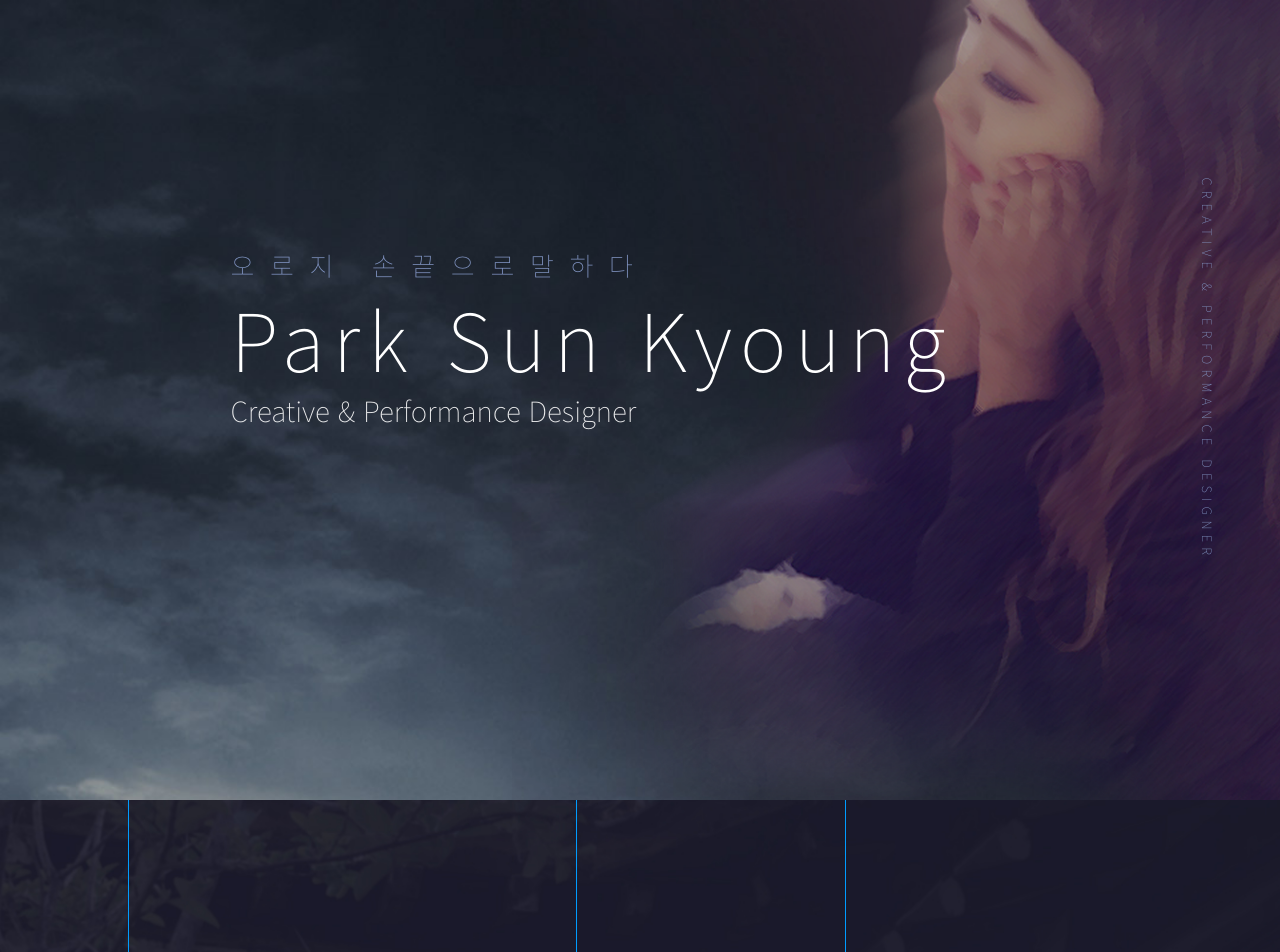
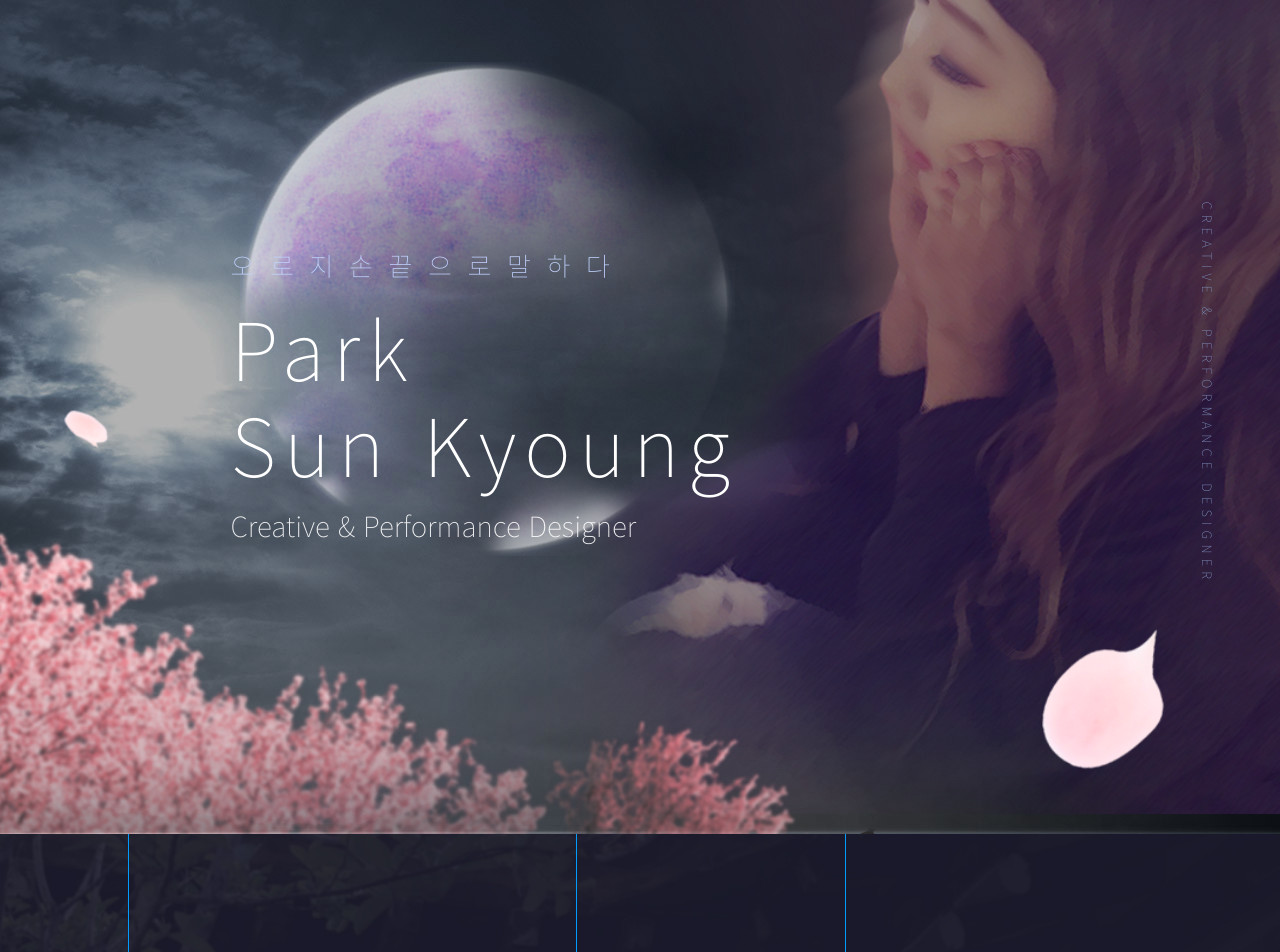
Before and after one commit to mozzidalgom/portfolio, a plain HTML site: page index.html in a window 1280 px wide. Shown: the top 952 px of the page. Drawn offline with Linux system fonts and the light colour scheme; a web font is replaced by a local one.

Commit message:
section01 save

```diff
--- a/asset/css/style_re.scss
+++ b/asset/css/style_re.scss
@@ -3,7 +3,7 @@
 /*
 Mobile First Design
 @media screen and (min-width: $tabletStart) { Tablet start}
-@media screen and (min-width: 1024px) { Laptop, Desktop  start}
+@media screen and (min-width: $desktopStart) { Laptop, Desktop  start}
 @media screen and (min-width: 1200px) { Section03 Desktop control}
 */
 $tabletStart: 768px;
@@ -29,21 +29,32 @@ section {
 .section01 {
 	position: relative;
 	width: 100%;
-	height: 100vh;
 	max-height: 1024px;
 	background: url('../img/section01_bg.jpg') center top no-repeat;
 	background-size: 100%;
 	color: #fff;
 
 	.layout_center {
-    height: 100vh;
+		height: 147vw;
 	}
 }
-
-
+@media screen and (min-width: $desktopStart) {
+	.section01 {
+		background-image: url('../img/section01_bg_pc.jpg');
+		background-size: auto;
+		.layout_center {
+			height: 834px;
+		}
+	}
+}
+@media screen and (min-width: 2000px) {
+	.section01 {
+		background-size: cover;
+	}
+}
 .title_contaienr {
 	position: relative;
-	top: 30%;
+	top: 23%;
 	left: 10vw;
 	z-index: 5;
 }
@@ -61,13 +72,13 @@ h1 {
 		font-size: 4.63vw;
 		font-weight: 100;
 		letter-spacing: 0.6em;
-    color: #8194c2;
+		color: #c2d3ff;
 		line-height: 1.6;
 	}
 	& > span {
 		display: block;
 		margin-top: 0.5em;
-    line-height: 1.3;
+		line-height: 1.2;
 		font-size: 11.11vw;
 		font-weight: 100;
 		letter-spacing: 0.1em;
@@ -81,22 +92,24 @@ h1 {
 		opacity: 0.9;
 	}
 }
-
-
-@media screen and (min-width: 1024px) {
+@media screen and (min-width: $desktopStart) {
 	h1 {
-    & br {
+		br:nth-of-type(2) {
 			display: none;
 		}
-    & > small {
+		> small {
+			margin-bottom: 0.5em;
 			font-size: 26px;
+			br {
+				display: none;
 			}
-    & > span {
+		}
+		> span {
 			margin-top: 0;
 			font-size: 80px;
 		}
-    & + small {
-      margin-top: 0;
+		+ small {
+			margin-top: 0.5em;
 			font-size: 28px;
 		}
 
@@ -106,15 +119,48 @@ h1 {
 .section01 {
 	.img_conatainer {
 		position: absolute;
-    top: 45%;
-    left: 50%;
-    width: 50%;
-  }
-  .img_conatainer img {
+		top: 27%;
+		left: 22%;
+		width: 120%;
+
+		img {
 			width: 100%
 		}
 	}
-@media screen and (min-width: 1024px) {
+	.bg_container {
+		position: absolute;
+		top: 0;
+		bottom: 0;
+		width: 100%;
+
+		.moon {
+			position: absolute;
+			left: -12vw;
+			top: 8vw;
+			width: 85vw;
+		}
+		.left_tree {
+			position: absolute;
+			bottom: -1vw;
+			left: -42vw;
+			height: 33vw;
+		}
+		.petal01 {
+			position: absolute;
+			top: 32vw;
+			left: 0;
+			width: 21vw;
+		}
+		.petal02 {
+			position: absolute;
+			bottom: 5vw;
+			right: 9vw;
+			width: 9.629vw;
+		}
+
+	}
+}
+@media screen and (min-width: $desktopStart) {
 	.small_img {
 		display: none !important;
 	}
@@ -124,24 +170,54 @@ h1 {
 		display: none !important;
 	}
 }
-@media screen and (min-width: 1024px) {
+@media screen and (min-width: $desktopStart) {
 	.section01 {
 		.img_conatainer {
 			top: 0;
-      left: 40%;
+			left: 50%;
 			bottom: 0;
-    }
-    .img_conatainer img {
+			width: 40%;
+
+			img {
 				width: auto;
 				height: 100%;
+				margin-top: -20px;
+				transform: translateX(-200px);
 			}
+		}
+
+		.bg_container {
+			.moon {
+				left: 50%;
+				transform: translateX(-400px);
+				top: 62px;
+				width: 495px;
+			}
+			.left_tree {
+				bottom: -1vw;
+				left: -42vw;
+				height: 33vw;
+			}
+			.petal01 {
+				top: 32vw;
+				left: 0;
+				width: 21vw;
+			}
+			.petal02 {
+				bottom: 5vw;
+				right: 9vw;
+				width: 9.629vw;
+			}
+		}
+
+
 
 	}
 }
 
 .section01 .right_msg {
 	position: absolute;
-	top: 70vw;
+	top: 84vw;
 	right: 5vw;
 	font-size: 2.59vw;
 	font-weight: 100;
@@ -150,7 +226,7 @@ h1 {
 	transform: rotate(90deg);
 	transform-origin: top right;
 }
-@media screen and (min-width: 1024px) {
+@media screen and (min-width: $desktopStart) {
 	.section01 .right_msg {
 		top: 70%;
 		font-size: 13px;
@@ -181,7 +257,7 @@ h1 {
 		background-size: cover;
 	}
 }
-@media screen and (min-width: 1024px) {
+@media screen and (min-width: $desktopStart) {
 	.section02 {
 		padding: 880px 0 140px;
 	}
@@ -241,7 +317,7 @@ h1 {
 		left: 6px;
 	}
 }
-@media screen and (min-width: 1024px) {
+@media screen and (min-width: $desktopStart) {
 	.strength li {
 		padding-left: 40px;
 	}
@@ -329,7 +405,7 @@ h1 {
 		letter-spacing: 0.4em;
 	}
 }
-@media screen and (min-width: 1024px) {
+@media screen and (min-width: $desktopStart) {
 	.strength li p {
 		letter-spacing: 0.6em;
 	}
@@ -355,7 +431,7 @@ h1 {
 	}
 }
 
-@media screen and (min-width: 1024px) {
+@media screen and (min-width: $desktopStart) {
 	.section02 .layout_center {
 		position: relative;
 		padding-left: 44%;
@@ -510,7 +586,7 @@ h1 {
 		left: 0;
 	}
 }
-@media screen and (min-width: 1024px) {
+@media screen and (min-width: $desktopStart) {
 	.career_container > p {
 		position: absolute;
 		top: 45%;
@@ -823,7 +899,7 @@ h1 {
 		min-height: 400px;
 	}
 }
-@media screen and (min-width: 1024px) {
+@media screen and (min-width: $desktopStart) {
 	.list_project li {
 		padding: 150px 0;
 	}
@@ -983,7 +1059,7 @@ h1 {
 		max-height: 500px;
 	}
 }
-@media screen and (min-width: 1024px) {
+@media screen and (min-width: $desktopStart) {
 	.list_project li:nth-child(1) .prview,
 	.list_project li:nth-child(2) .prview {
 		max-width: 680px;
@@ -1022,7 +1098,7 @@ h1 {
 .preview_group a:nth-of-type(4) {
 	transform: translateX(13%);
 }
-@media screen and (min-width: 1024px) {
+@media screen and (min-width: $desktopStart) {
 	.preview_group a:nth-of-type(1),
 	.preview_group a:nth-of-type(2) {
 		transform: translateX(-20%);
--- a/index.html
+++ b/index.html
@@ -17,7 +17,7 @@
 			<div class="layout_center">
 				<div class="title_contaienr">
 					<h1>
-						<small>오로지<br> 손끝으로말하다</small>
+						<small>오로지<br>손끝으로말하다</small>
 						<span>Park<br> Sun<br> Kyoung</span>
 					</h1>
 					<small>Creative & Performance Designer</small>
@@ -28,6 +28,12 @@
 				<img class="big_img" src="./asset/img/section01_psk_pc.png" alt="Sunkyoung Park">
 			</div>
 			<small class="right_msg">CREATIVE & PERFORMANCE DESIGNER</small>
+			<div class="bg_container">
+				<img src="./asset/img/section01_moon.png" alt="" class="moon">
+				<img src="./asset/img/section01_left_tree.png" alt="" class="left_tree">
+				<img src="./asset/img/section01_petal01_mb.png" alt="" class="petal01">
+				<img src="./asset/img/section01_petal02_mb.png" alt="" class="petal02">
+			</div>
 		</section>
 
 		<section class="section02">
```
Also changed, not shown: asset/css/style_re.css, asset/img/mb_section01_img01.jpg (deleted), asset/img/pc_section01_img01.jpg (deleted), asset/img/section01_bg_pc.jpg (added), 4 other files. Lines whose indentation alone changed are shown as unchanged.
